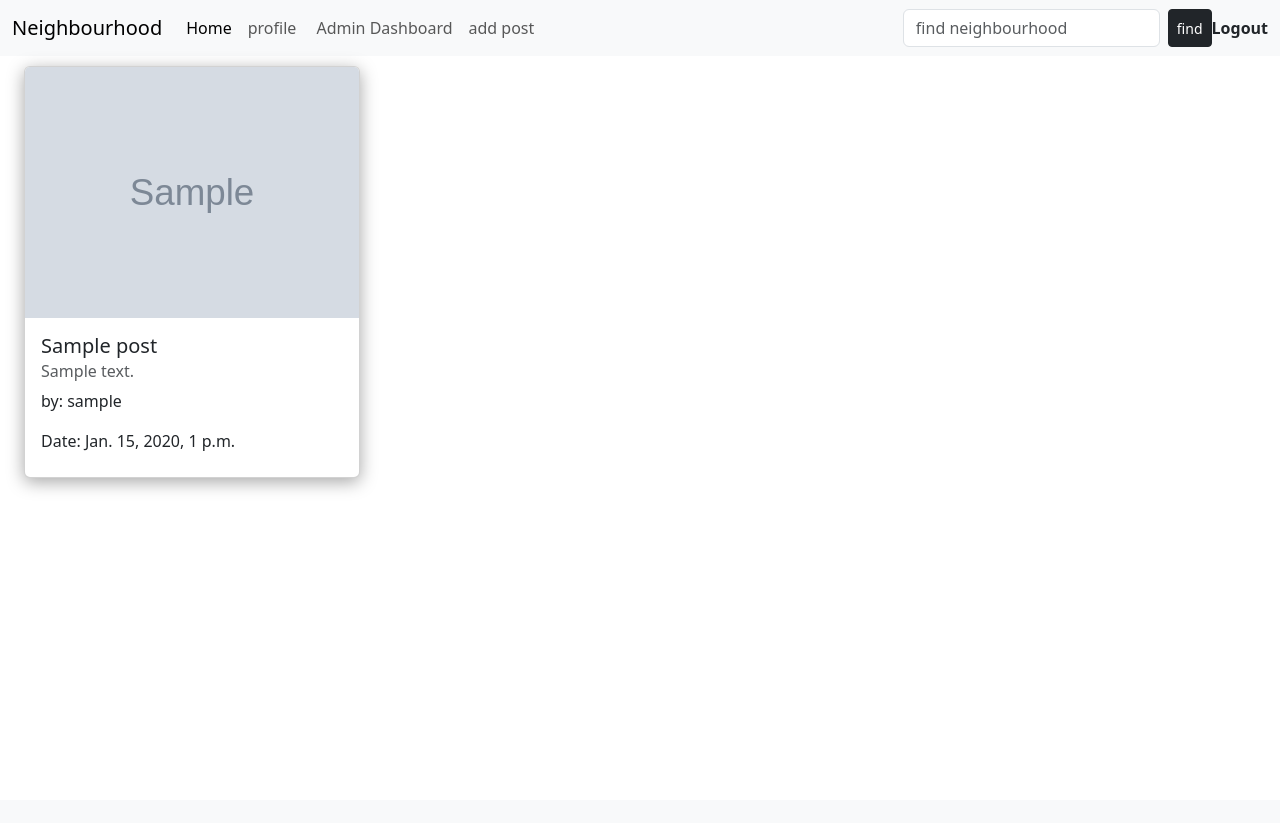
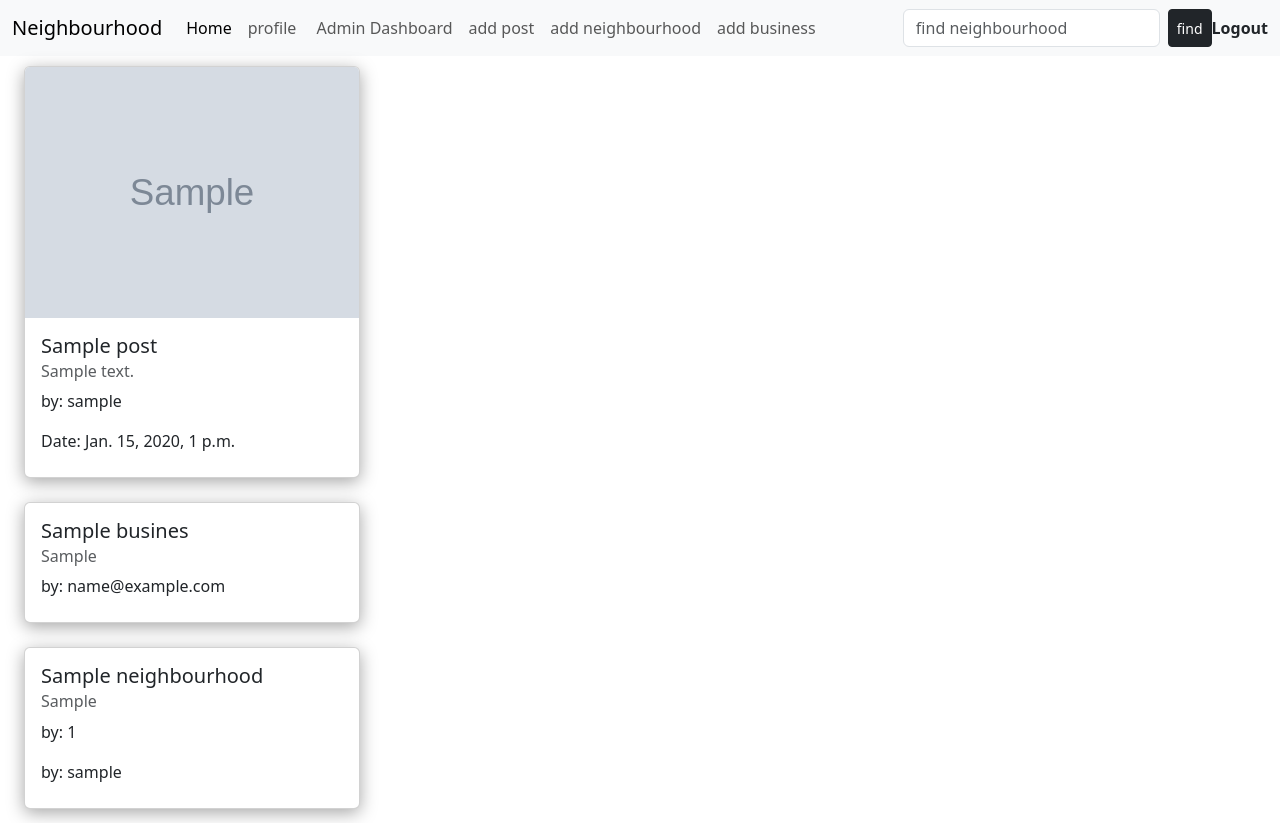
Before and after one commit to silvianjoki/neighbourhood, a Django app: page /home/ in a window 1280 px wide. Before the commit the page ends 489 px from the top, so only its background shows below. Run offline with Django 4.2, Linux system fonts and the light colour scheme; a user stored in the database is signed in; tables that the repository leaves empty hold one stand-in row (values such as "Sample post"); grey boxes marked "Sample" are stand-in pictures; some libraries are stand-ins or nearby versions; some web fonts are replaced.

Commit message:
edit add business and neighbourhood paths

```diff
--- a/neighbourApp/forms.py
+++ b/neighbourApp/forms.py
@@ -6,14 +6,14 @@ class ProfileForm(forms.ModelForm):
     model = Profile
     class  Meta:
         model = Profile
-        exclude = ['n_name']
+        exclude = ['']
 
 
 class NeighbourhoodForm(forms.ModelForm):
     model = Neighbourhood
     class  Meta:
         model = Neighbourhood
-        exclude = ['admin']
+        exclude = ['']
 
 
 class PostForm(forms.ModelForm):
@@ -27,4 +27,4 @@ class BusinessForm(forms.ModelForm):
     model = Business
     class  Meta:
         model = Business
-        exclude = [ 'user']
+        exclude = [ '']
--- a/neighbourApp/templates/home.html
+++ b/neighbourApp/templates/home.html
@@ -11,7 +11,7 @@
 
 {% block content%}
 
-<div class="container-fluid">
+<div class="container-fluid" height='500px'>
     <div class='row'>
         {% for pos in post %}
         <div class="col-md-4">
@@ -29,4 +29,39 @@
     {% endfor %}
 </div>
 
+
+<div class="container-fluid" height='500px'>
+    <div class='row'>
+        {% for bus in business %}
+        <div class="col-md-4">
+            <div class="card" style="width: 21rem; padding-bottom:2%">
+                <div class="card-body">
+                    <h5 class="card-title">{{bus.name}}</h5>
+                    <h6 class="card-subtitle mb-2 text-muted"> {{bus.n_name}} </h6>
+                    <p class="card-text"> by: {{bus.email}} </p>
+                </div>
+            </div>
+        </div>
+    </div>
+    {% endfor %}
+</div>
+
+
+<div class="container-fluid" height='500px'>
+    <div class='row'>
+        {% for neigh in neighbourhood %}
+        <div class="col-md-4">
+            <div class="card" style="width: 21rem; padding-bottom:2%">
+                <div class="card-body">
+                    <h5 class="card-title">{{neigh.n_name}}</h5>
+                    <h6 class="card-subtitle mb-2 text-muted"> {{neigh.location}} </h6>
+                    <p class="card-text"> by: {{neigh.occupants}} </p>
+                    <p class="card-text"> by: {{neigh.admin}} </p>
+                </div>
+            </div>
+        </div>
+    </div>
+    {% endfor %}
+</div>
+
 {% endblock %}
--- a/neighbourApp/templates/navbar.html
+++ b/neighbourApp/templates/navbar.html
@@ -21,6 +21,13 @@
                 <li class="nav-item">
                     <a class="nav-link" href="{%url 'add_post' %}">add post</a>
                 </li>
+                <li class="nav-item">
+                    <a class="nav-link" href="{%url 'neighbourhood' %}">add neighbourhood</a>
+                </li>
+
+                <li class="nav-item">
+                    <a class="nav-link" href="{%url 'add_business' %}">add business</a>
+                </li>
             </ul>
         </div>
         <form class="d-flex">
--- a/neighbourApp/urls.py
+++ b/neighbourApp/urls.py
@@ -12,6 +12,9 @@ urlpatterns=[
     path('home/', views.home, name='home'),
     path('profile/', views.profile, name='profile'),
     path('add_post/', views.add_post, name='add_post'),
+    path('add_business/', views.add_business, name='add_business'),
+    path('search/', views.search, name= 'search'),
+    path('neighbourhood/', views.neighbourhood, name = 'neighbourhood')
 
 
 
--- a/neighbourApp/views.py
+++ b/neighbourApp/views.py
@@ -1,3 +1,4 @@
+from unicodedata import name
 from django.shortcuts import render
 from django.contrib.auth.models import User
 from django.shortcuts import redirect, render
@@ -59,6 +60,38 @@
 
     return render(request, 'add_post.html', {'form': form })
 
+
+@login_required(login_url='/accounts/login/')
+def add_business(request):
+    current_user = request.user
+    if request.method == "POST":
+        form = BusinessForm(request.POST, request.FILES)
+        if form.is_valid():
+            name = form.save(commit=False)
+            name.profile = current_user
+            name.save()
+        return redirect('home')
+    else:
+        form = BusinessForm()
+
+    return render(request, 'add_business.html', {'form': form })
+
+
+@login_required(login_url='/accounts/login/')
+def neighbourhood(request):
+    current_user = request.user
+    if request.method == "POST":
+        form = NeighbourhoodForm(request.POST, request.FILES)
+        if form.is_valid():
+            location = form.save(commit=False)
+            location.profile = current_user
+            location.save()
+        return redirect('home')
+    else:
+        form = Neighbourhood()
+
+    return render(request, 'neighbourhood.html', {'form': form })
+
 @login_required(login_url='/accounts/login/')
 def search(request):
     if 'neighbourhood' in request.GET and request.GET["neighbourhood"]:
```
Also changed, not shown: neighbourApp/templates/add_business.html (added, +34 -0 lines), neighbourApp/templates/neighbourhood.html (added, +34 -0 lines), 1 other file.
